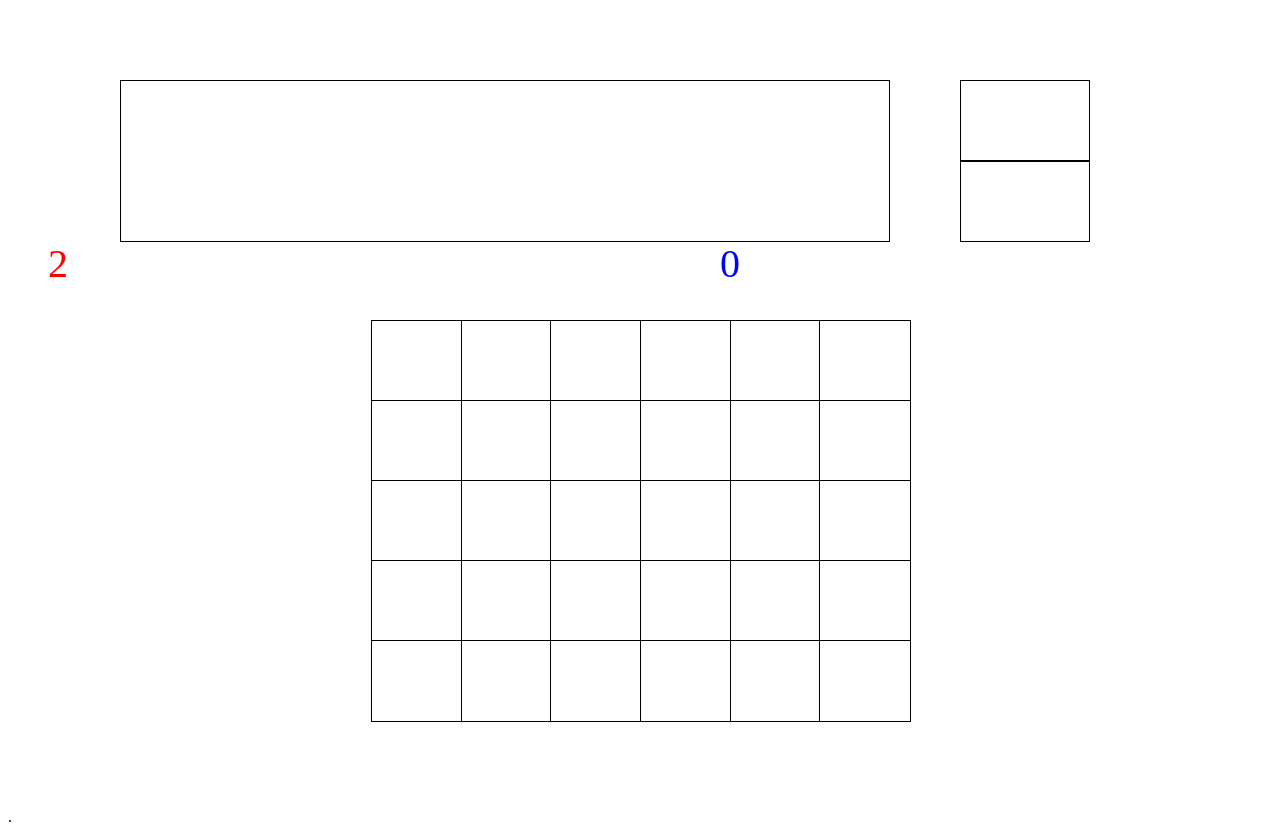
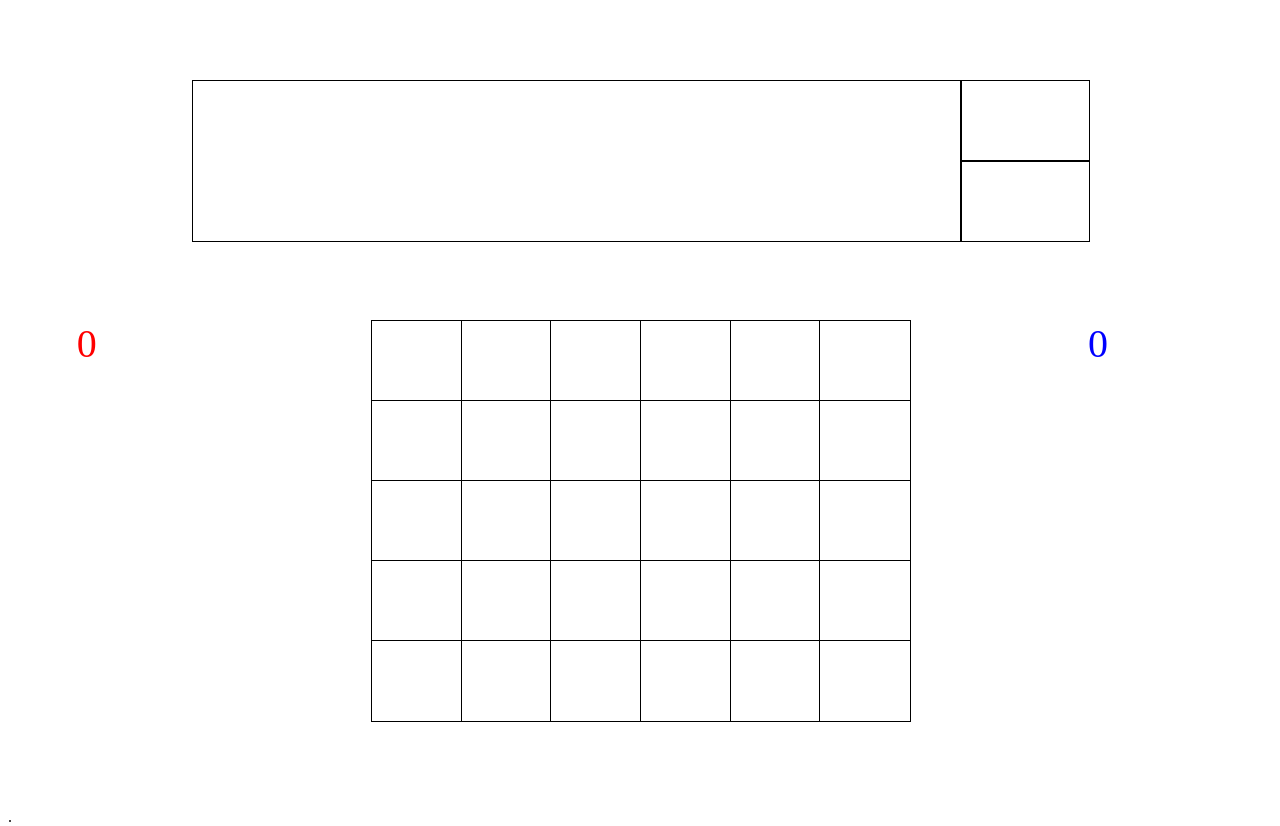
Before and after one commit to palusus/palusus.github.ioo, a website: page public_html/index.html in a window 1280 px wide. Drawn offline with Linux system fonts and the light colour scheme.

Commit message:
buguygufgy

```diff
--- a/public_html/css.css
+++ b/public_html/css.css
@@ -36,8 +36,24 @@ body {overflow: hidden; }
 
 }
 
-#ctym1{color:red;font-size: 40px;}
-#ctym2{color:blue;font-size: 40px;}
+#ctym1{
+
+    position:absolute;
+    top:40%;
+    left:6%;
+    z-index:3;
+    color:red;
+    font-size: 40px;
+}
+#ctym2{
+
+    position:absolute;
+    top:40%;
+    left:85%;
+    z-index:3;
+    color:blue;
+    font-size: 40px;
+}
 .policka{
     background-color: white; -webkit-background-size: 100% 100%;
     position:absolute;
--- a/public_html/index.html
+++ b/public_html/index.html
@@ -39,7 +39,7 @@ and open the template in the editor.
 
         var kument="";
         var top=0;
-        var bodiky1=2;
+        var bodiky1=0;
         var counterr=0;
         var bodiky2=0;
         var left=0;
@@ -50,10 +50,10 @@ and open the template in the editor.
 		var sirka=screen.height;
 		var vyska=screen.width;
 		}
-        kument+="<div id='cplac'  style='top:10%; left:"+(0.15*sirka)+"px; z-index:3'><canvas id='plac' width='"+(sirka*0.60)+"' height='"+(vyska*0.2)+"'\n\
+        kument+="<div id='cplac'  style='top:10%; left:15%; z-index:3'><canvas id='plac' width='60%' height='20%'\n\
                             style='border:1px solid #000000;'></canvas></div>";
-        kument+="<div id='ctym1' style='position:absolute; top:"+(0.4*vyska)+"px; left:"+(0.06*sirka)+"px; z-index:3'></div>";
-        kument+="<div id='ctym2' style='position:absolute; top:"+(0.4*vyska)+"px; left:"+(0.9*sirka)+"px; z-index:3'></div>";
+        kument+="<div id='ctym1' ></div>";
+        kument+="<div id='ctym2' ></div>";
         kument+="<div id='cdobre' ></div>";
         kument+="<div id='cspatne'></div>";
 
```
